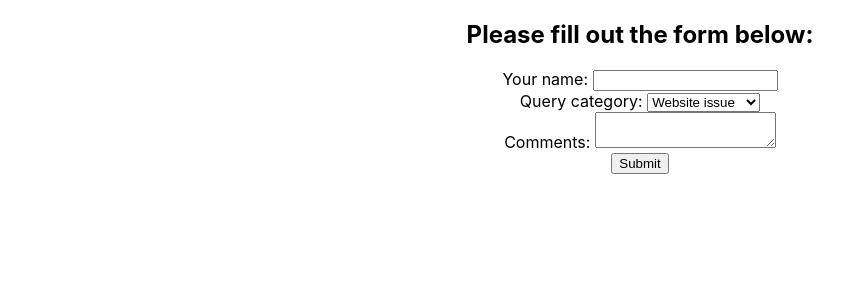
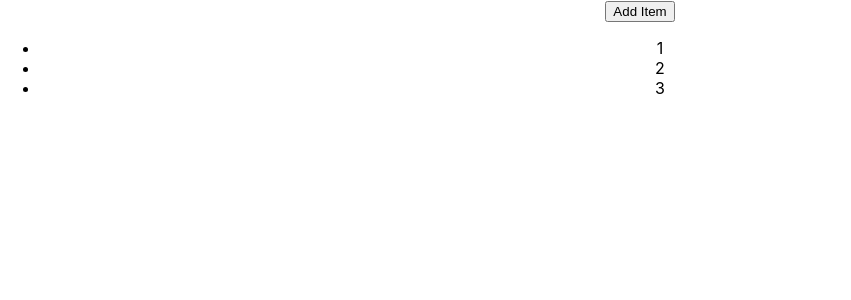
Before and after one commit to csilfverskiold/gitpod-react, a React (Create React App) app in the folder my-app/: page / in a window 1280 px wide. Shown: the top 300 px of the page, without its empty margins (0-851 px from the left). Built offline with nearby package versions, Linux system fonts and the light colour scheme.

Commit message:
Add component covering useState method with arrays

```diff
--- a/my-app/src/App.js
+++ b/my-app/src/App.js
@@ -18,6 +18,7 @@
 import UncontrolledForms from './components/UncontrolledForms';
 import SearchBar from './components/SearchBar';
 import ControlledFormsHooks from './components/ControlledFormsHooks';
+import UseStateWithArrays from './components/UseStateWithArrays';
 
 // 4. Use functional/class component
 // 5.0 Pass in prop (name, greeting, age) as JSX
@@ -40,8 +41,9 @@
       <LifeCyclesCWU />
       <ControlledForms />
       <UncontrolledForms />
-      <SearchBar /> */}
-      <ControlledFormsHooks />
+      <SearchBar />
+      <ControlledFormsHooks /> */}
+      <UseStateWithArrays />
     </div>
   );
 }
--- a/my-app/src/components/ControlledFormsHooks.js
+++ b/my-app/src/components/ControlledFormsHooks.js
@@ -1,5 +1,5 @@
 // Hooks in React
-// Showcasing useState()
+// Showcasing useState() in a funtional component
 
 import React, {useState} from 'react'
 
--- /dev/null
+++ b/my-app/src/components/UseStateWithArrays.js
@@ -0,0 +1,25 @@
+// Hooks in React
+// Showcasing useState() Hook with Objects and Arrays
+
+import React, {useState} from 'react'
+
+function UseStateWithArrays() {
+    const [nums, setNums] = useState([1,2,3]);
+    const addNums = () => {
+
+        // "Now, each time we click the button, the array in  the state is updated to contain all the previous
+        // values thanks to the spread operator, plus the new  value, which is 4. To make sure we don’t always
+        // add number 4, we will replace it with nums.length  + 1 so that the numbers increase by one."
+        setNums([...nums, nums.length +1]);
+    }
+  return (
+    <div>
+        <button onClick={addNums}>Add Item</button>
+        <ul>
+            {nums.map(num => <li key={num}>{num}</li>)}
+        </ul>
+    </div>
+  )
+}
+
+export default UseStateWithArrays
```
